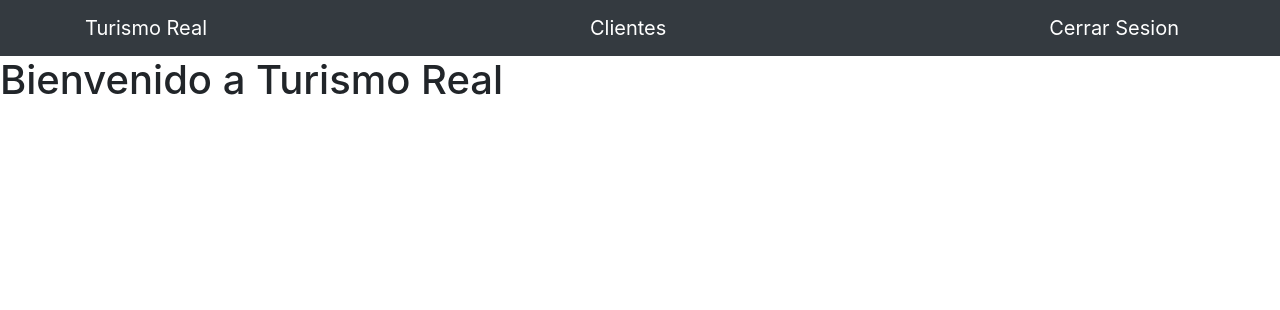
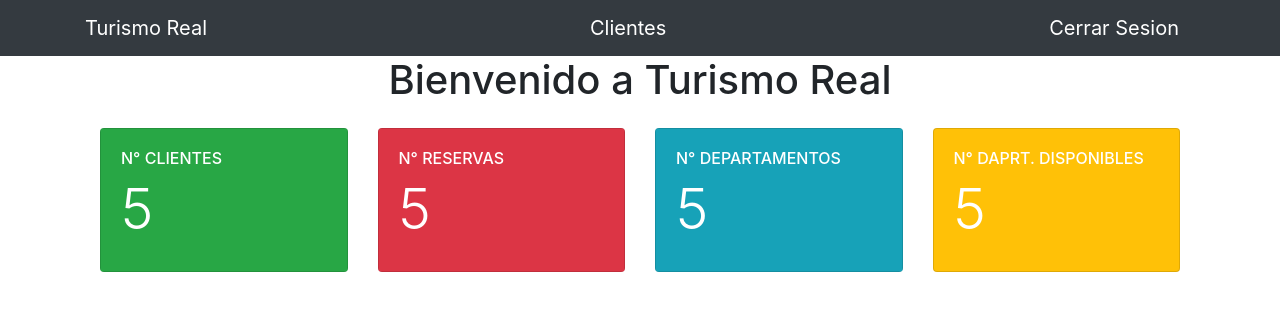
Before and after one commit to MatiasSolisBello/TRFrontAdmin, an Angular app: page /principal in a window 1280 px wide. Shown: the top 310 px of the page. Built offline with nearby package versions, Linux system fonts and the light colour scheme.

Commit message:
falta testing

```diff
--- a/src/app/components/principal/principal.component.html
+++ b/src/app/components/principal/principal.component.html
@@ -1,2 +1,55 @@
+<script src="https://kit.fontawesome.com/a81368914c.js"></script>
+
 <app-navbar></app-navbar>
-<h1>Bienvenido a Turismo Real</h1>
+
+<div class="container">
+<h1 class="text-lg-center">Bienvenido a Turismo Real</h1>
+<div class="col main pt-2 mt-1">
+    <div class="row mb-3">
+        <div class="col-xl-3 col-sm-6 py-2">
+            <div class="card bg-success text-white h-100">
+                <div class="card-body bg-success">
+                    <div class="rotate">
+                        <i class="fa fa-user fa-4x"></i>
+                    </div>
+                    <h6 class="text-uppercase">N° Clientes</h6>
+                    <h1 class="display-4">5</h1>
+                </div>
+            </div>
+        </div>
+        <div class="col-xl-3 col-sm-6 py-2">
+            <div class="card text-white bg-danger h-100">
+                <div class="card-body bg-danger">
+                    <div class="rotate">
+                        <i class="fas fa-dolly fa-4x"></i>
+                    </div>
+                    <h6 class="text-uppercase">N° Reservas</h6>
+                    <h1 class="display-4">5</h1>
+                </div>
+            </div>
+        </div>
+        <div class="col-xl-3 col-sm-6 py-2">
+            <div class="card text-white bg-info h-100">
+                <div class="card-body bg-info">
+                    <div class="rotate">
+                        <i class="fas fa-hand-holding-usd fa-4x"></i>
+                    </div>
+                    <h6 class="text-uppercase">N° departamentos</h6>
+                    <h1 class="display-4">5</h1>
+                </div>
+            </div>
+        </div>
+        <div class="col-xl-3 col-sm-6 py-2">
+            <div class="card text-white bg-warning h-100">
+                <div class="card-body">
+                    <div class="rotate">
+                        <i class="far fa-sticky-note fa-4x"></i>
+                    </div>
+                    <h6 class="text-uppercase">N° daprt. disponibles</h6>
+                    <h1 class="display-4">5</h1>
+                </div>
+            </div>
+        </div>
+    </div>
+</div>
+</div>
```
